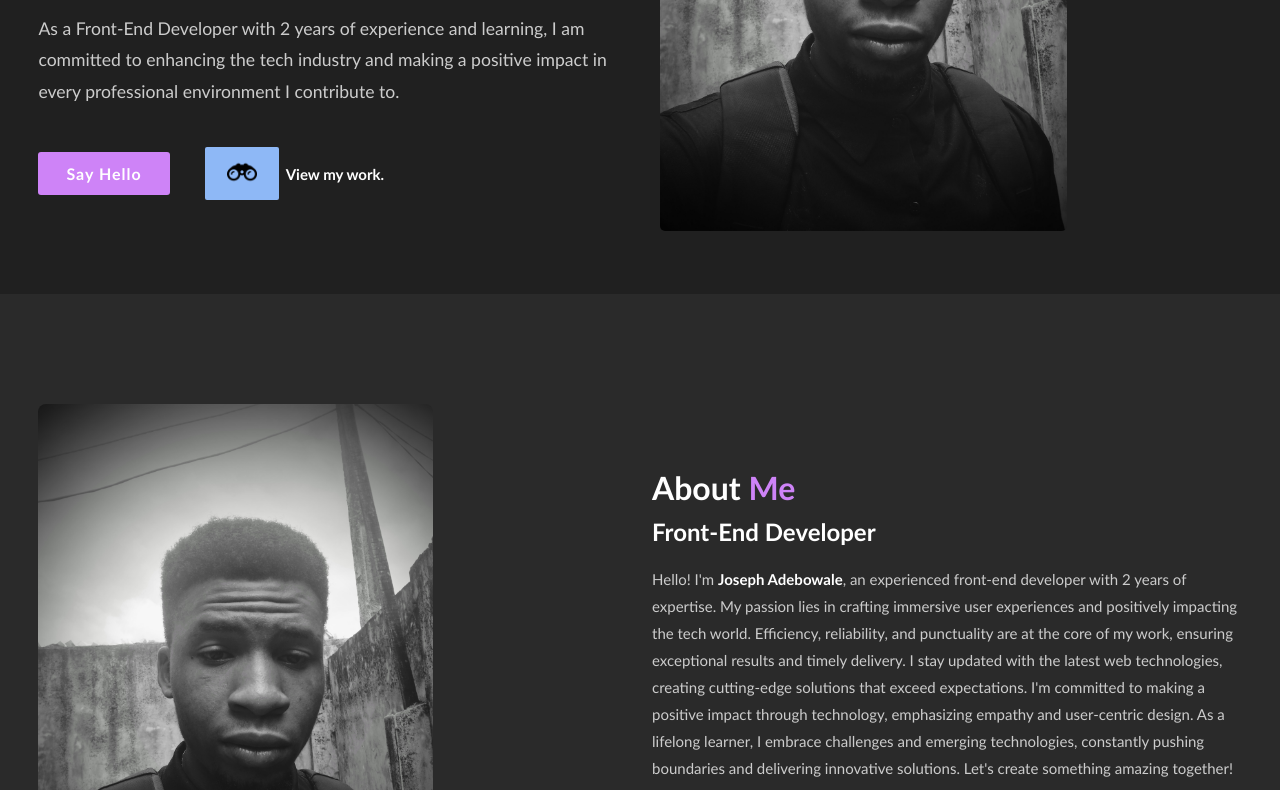
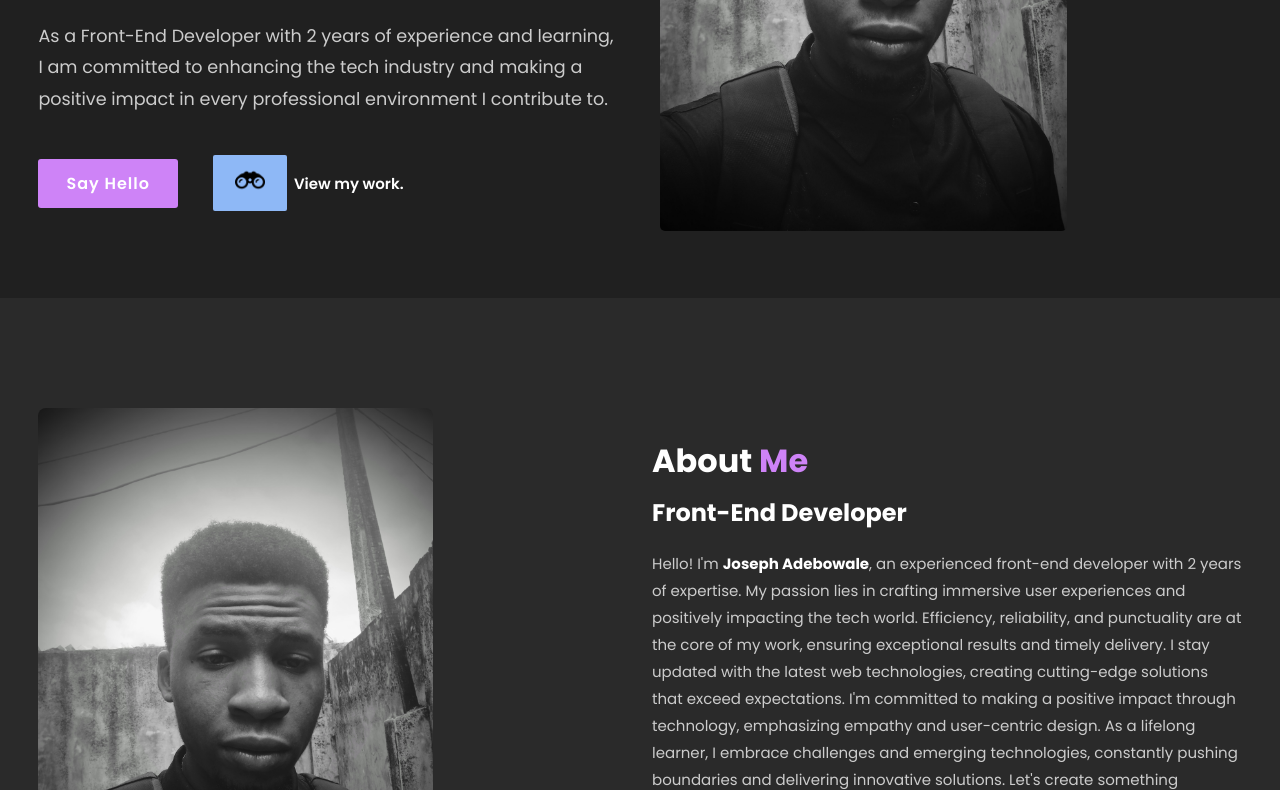
Before and after one commit to Ak-Dev300/portfolio-website, a plain HTML site: page index.html in a window 1280 px wide. Shown: the part 329-1119 px from the top of the page. Drawn offline with nearby package versions, Linux system fonts and the light colour scheme.

Commit message:
changed font family

```diff
--- a/index.css
+++ b/index.css
@@ -2,7 +2,7 @@ body{
     margin: 0;
     padding: 0;
     box-sizing: border-box;
-    font-family: 'Trebuchet MS', 'Lucida Sans Unicode', 'Lucida Grande', 'Lucida Sans', Arial, sans-serif;
+    font-family: 'Poppins', 'Trebuchet MS', 'Lucida Sans Unicode', 'Lucida Grande', 'Lucida Sans', Arial, sans-serif;
     background-color: #202020;
     color: #fff;
     scroll-behavior: smooth;
--- a/index2.css
+++ b/index2.css
@@ -2,7 +2,7 @@
     margin: 0;
     padding: 0;
     box-sizing: border-box;
-    font-family: 'Trebuchet MS','Poppins', 'Lucida Sans Unicode', 'Lucida Grande', 'Lucida Sans', Arial, sans-serif;
+    font-family: 'Poppins', 'Lucida Sans Unicode', 'Lucida Grande', 'Lucida Sans', Arial, sans-serif;
     text-decoration: none;
     list-style: none;
     scroll-behavior: smooth;
```
